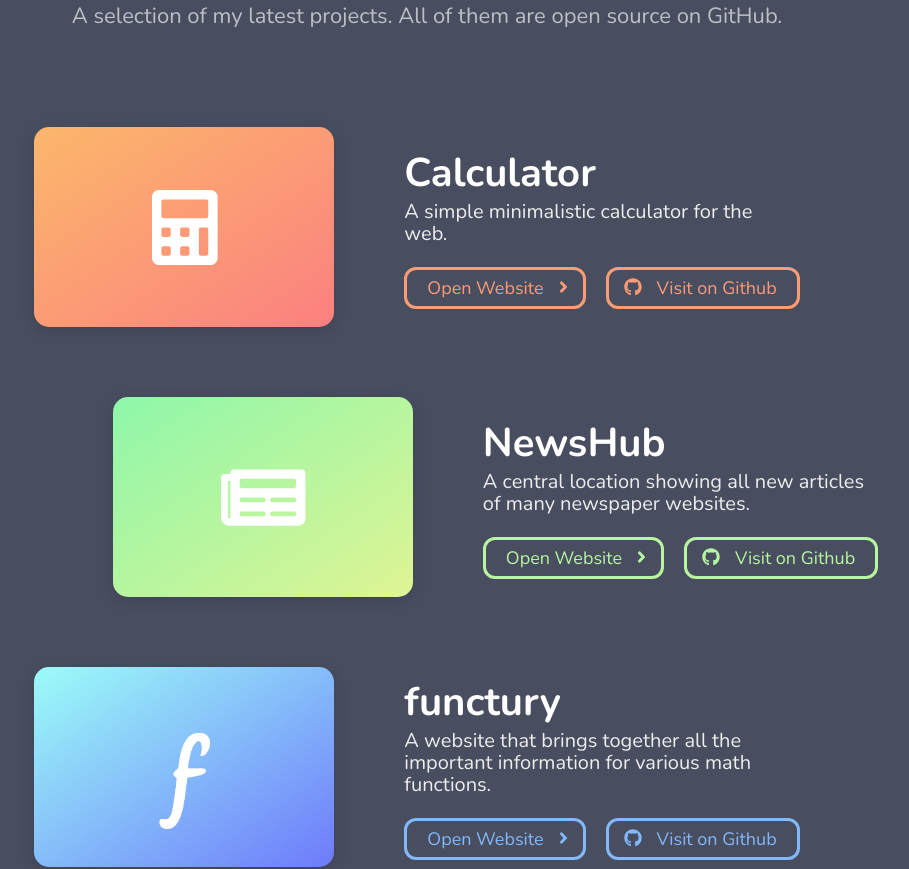
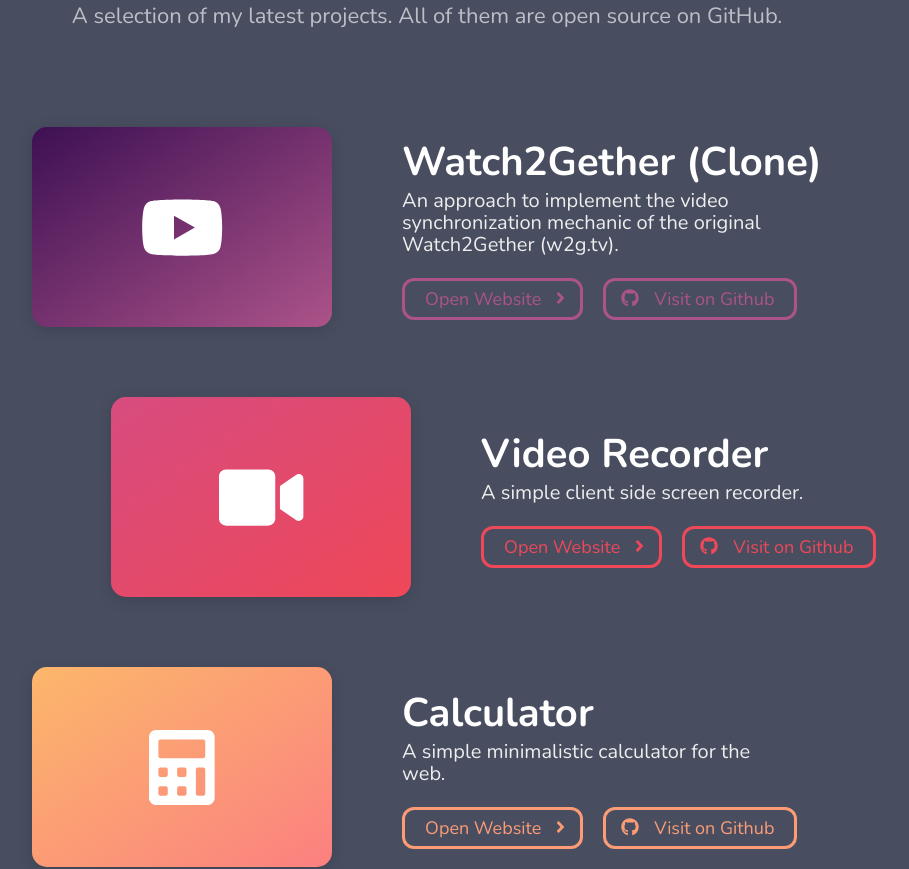
Before and after one commit to TwentyFiveSoftware/twentyfive.dev, a React (Create React App) app: page / in a window 1280 px wide. Shown: the part 940-1809 px from the top of the page, without its empty margins (213-1122 px from the left). Built offline with nearby package versions, Linux system fonts and the light colour scheme.

Commit message:
Updated projects list.

```diff
--- a/src/App.js
+++ b/src/App.js
@@ -1,8 +1,8 @@
 import React from 'react';
 
 import {FontAwesomeIcon} from '@fortawesome/react-fontawesome';
-import {faAngleDown, faCalculator, faNewspaper} from '@fortawesome/free-solid-svg-icons';
-import {faGithub, faItchIo} from '@fortawesome/free-brands-svg-icons';
+import {faAngleDown, faCalculator, faNewspaper, faVideo} from '@fortawesome/free-solid-svg-icons';
+import {faGithub, faItchIo, faYoutube} from '@fortawesome/free-brands-svg-icons';
 import {faEnvelope} from '@fortawesome/free-regular-svg-icons';
 
 import {ReactComponent as TwentyFiveIcon} from './assets/icon.svg';
@@ -12,11 +12,35 @@
 export default function App() {
     let projects = [
         {
+            image: <FontAwesomeIcon icon={faYoutube}/>,
+            name: 'Watch2Gether (Clone)',
+            description: 'An approach to implement the video synchronization mechanic of the original Watch2Gether (w2g.tv).',
+            projectUrl: 'https://w2g.twentyfive.dev/',
+            githubUrl: 'https://github.com/TwentyFiveSoftware/watch2gether-client',
+            colors: {
+                from: '#3D1053',
+                to: '#AC5389',
+                buttons: '#AC5389'
+            }
+        },
+        {
+            image: <FontAwesomeIcon icon={faVideo}/>,
+            name: 'Video Recorder',
+            description: 'A simple client side screen recorder.',
+            projectUrl: 'https://recorder.twentyfive.dev/',
+            githubUrl: 'https://github.com/TwentyFiveSoftware/Video-Recorder',
+            colors: {
+                from: '#D74C7F',
+                to: '#EE4758',
+                buttons: '#EF4859'
+            }
+        },
+        {
             image: <FontAwesomeIcon icon={faCalculator}/>,
             name: 'Calculator',
             description: 'A simple minimalistic calculator for the web.',
             projectUrl: 'https://calculator.twentyfive.dev/',
-            githubUrl: 'https://www.github.com/TwentyFiveSoftware/calculator',
+            githubUrl: 'https://github.com/TwentyFiveSoftware/calculator',
             colors: {
                 from: '#FCB76B',
                 to: '#FB8080',
@@ -40,7 +64,7 @@
             name: 'functury',
             description: 'A website that brings together all the important information for various math functions.',
             projectUrl: 'https://functury.web.app/',
-            githubUrl: 'https://www.github.com/TwentyFiveSoftware/functury',
+            githubUrl: 'https://github.com/TwentyFiveSoftware/functury',
             colors: {
                 from: '#9CFCF8',
                 to: '#6E7BFB',
--- a/src/style/style.css
+++ b/src/style/style.css
@@ -207,6 +207,7 @@
   box-shadow: var(--shadow);
   font-size: 7.5rem;
   color: #ffffff;
+  user-select: none;
 }
 @media (max-width: 750px) {
   .project__image {
--- a/src/style/style.scss
+++ b/src/style/style.scss
@@ -212,6 +212,7 @@
         box-shadow: var(--shadow);
         font-size: 7.5rem;
         color: #ffffff;
+        user-select: none;
 
         @media (max-width: 750px) {
             height: 10rem;
```
Also changed, not shown: 1 other file (tests, documents, lock files or other folders).
